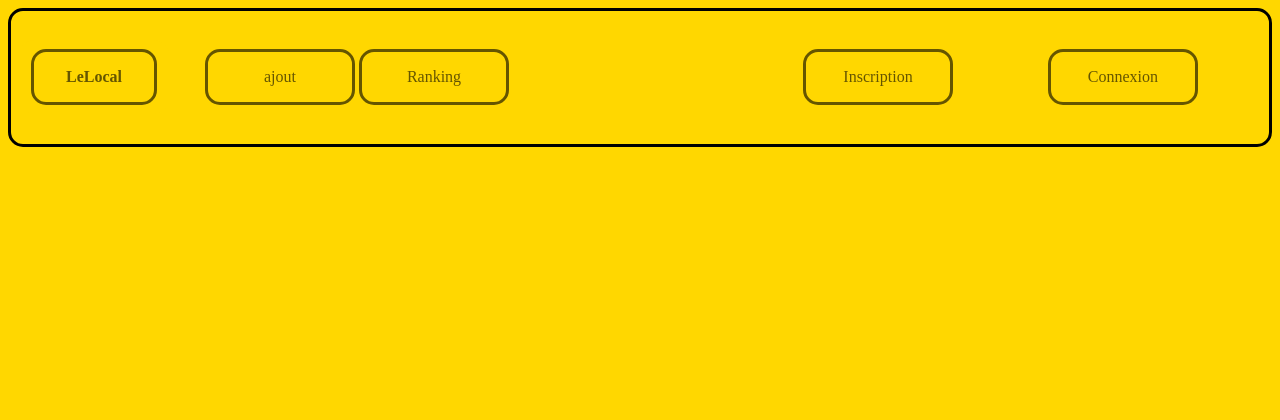
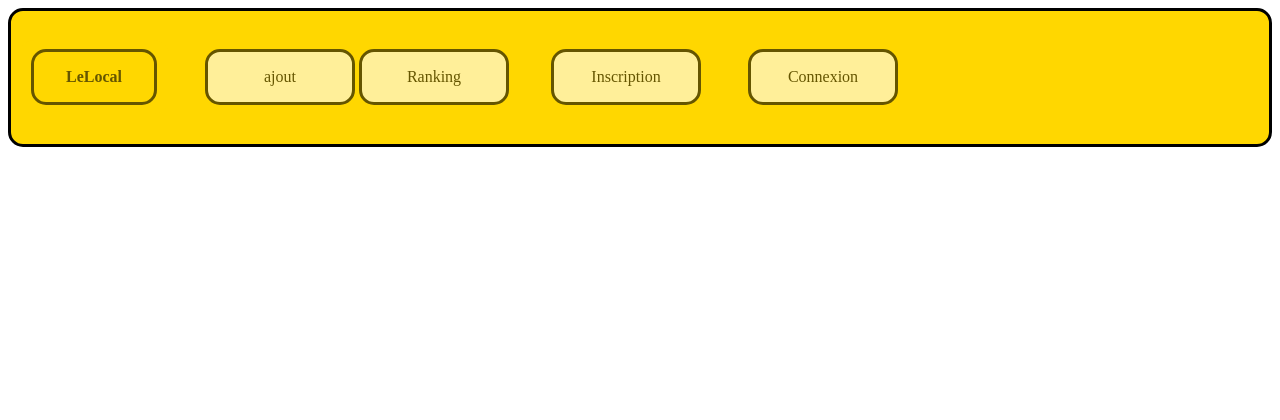
Before and after one commit to salah127/PROJET-INFO-302, a PHP site: page / in a window 1280 px wide. Shown: the top 420 px of the page. Run offline with PHP 8.4, Linux system fonts and the light colour scheme.

Commit message:
menu resolut

```diff
--- a/style.css
+++ b/style.css
@@ -1,6 +1,6 @@
 html{ height : 100%; }
 body{
-    background-color: #FFD700;
+    background-color: white;
     height : auto;
     /*! margin:0px; */
     width: auto;
@@ -56,7 +56,7 @@ li {
 }
 
 .button {
-    background-color: #FFD700;
+    background-color: white;
       border: solid 3px black;
       color: black;
       padding: 16px 32px;
@@ -95,58 +95,55 @@ li {
 #menu-accordeon {
     list-style:none;
   }
+
+
   #menu-accordeon ul {
     list-style:none;
     text-align: center;
     display: block;
-    background-color: #FFD700;
+    position: absolute;
+    left: 510px;
+    width: inherit;
   }
+
+
 
   #menu-accordeon li li {
      max-height:0;
      overflow: hidden;
      transition: all .5s;
      border-radius:15px;
-     background: #FFD700;
+     /* background: #FFD700; */
      box-shadow: none;
      border:none;
 
   }
   #menu-accordeon a {
     display:table;
-    background-color: #FFD700;
+    background-color: #ffffff;
     border: solid 3px black;
     color: black;
     padding: 16px 32px;
     text-align: center;
     font-size: 16px;
-      margin: 4px 2px;
+    margin: 0px 0px;
     opacity: 0.6;
     transition: 0.3s;
     display: inline-block;
     text-decoration: none;
     cursor: pointer;
-    border-radius: 15px
+    border-radius: 15px;
+    width: 80px;
   }
 
 
   #menu-accordeon ul li a, #menu-accordeon li:hover li a {
     font-size:1em;
-    background-color: #FFD700
+    background-color: #ffffff;
+
   }
 
-  #menu-accordeon li li:hover {
-       background-color: black;
-      border: solid 3px #FFD700;
-      color: #FFD700;
-      text-align: center;
-      opacity: 0.6;
-      transition: 0.3s;
-      display: inline-block;
-      text-decoration: none;
-      cursor: pointer;
-    border-radius: 15px
-  }
+
   #menu-accordeon ul li:hover {
      background-color: black;
       border: solid 3px #FFD700;
@@ -155,7 +152,7 @@ li {
       opacity: 0.6;
       transition: 0.3s;
       display: inline-block;
-      text-decoration: none;
+      text-decoration:none;
       cursor: pointer;
     border-radius: 15px
   }
@@ -185,7 +182,7 @@ li {
 
 
 .button2 {
-    background-color: #FFD700;
+    background-color: #ffffff;
       border: solid 3px black;
       color: black;
       padding: 16px 32px;
@@ -201,7 +198,7 @@ li {
 }
 
 .button3 {
-    background-color: #FFD700;
+    background-color: #ffffff;
       border: solid 3px black;
       color: black;
       padding: 16px 32px;
@@ -271,6 +268,6 @@ footer{
 .account{
     display: flex;
     margin-right: 5px;
-    margin-left: 250px;
+    nav-right: 250px;
     width: 50%;
 }
--- a/view/header.php
+++ b/view/header.php
@@ -39,7 +39,7 @@
                                         echo '
                                         <ul class="account" id="menu-accordeon">
 
-                                            <li><a  href="#" class="button3">Inscription</a>
+                                            <li><a href="#" >Inscription</a>
                                                 <ul class ="MenuInscrp">
                                                     <li><a href ="index.php?page=inscription">Internaute</a></li>
                                                     <li><a href="index.php?page=pro-insc">Proffesionnel</a></li>
@@ -49,7 +49,7 @@
 
                                         </ul>
                                         <ul >
-                                        <li><a class="button3" href ="index.php?page=connexion">Connexion</a></li>
+                                        <li><a class="button" href ="index.php?page=connexion">Connexion</a></li>
                                         </ul>
                                        ';
                                     }
@@ -59,5 +59,8 @@
                     </td>
                 </tr>
             </table>
+
+
+
         </header>
     </body>
```
Lines whose indentation alone changed are shown as unchanged.
